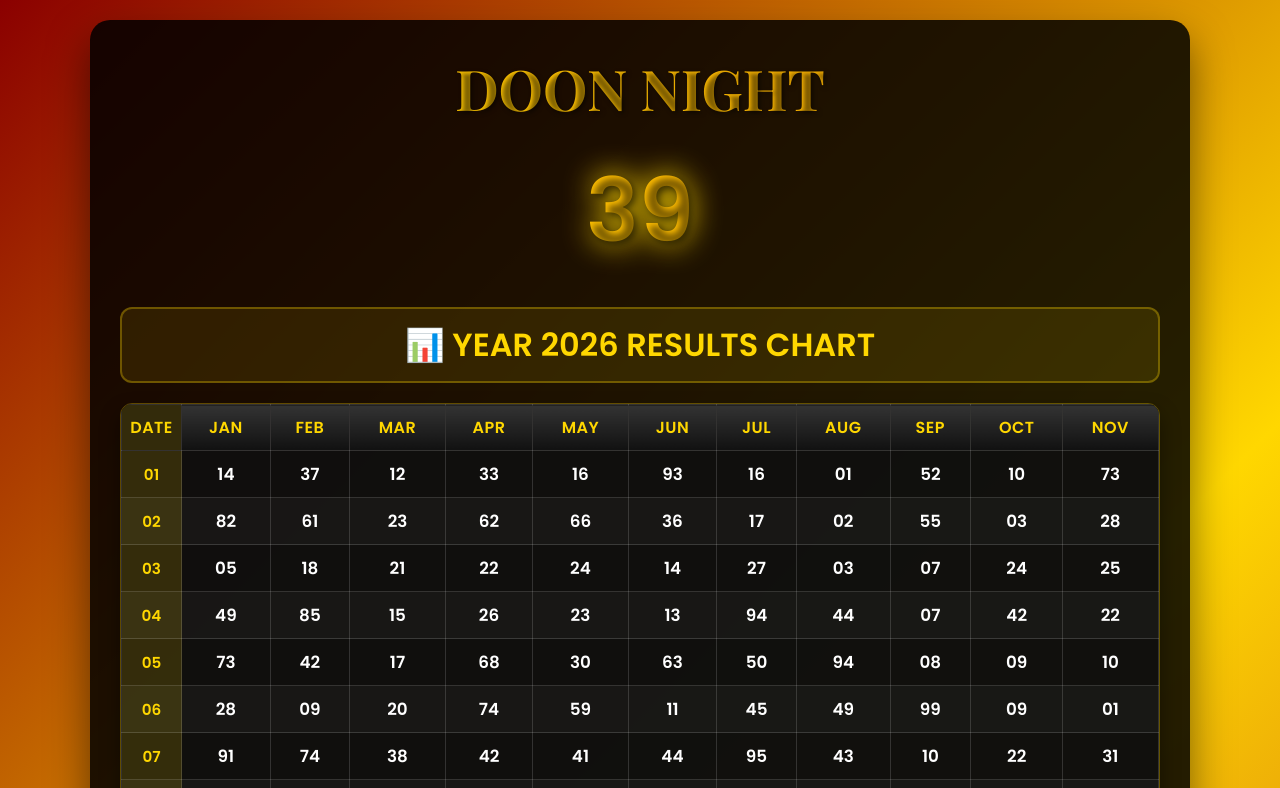
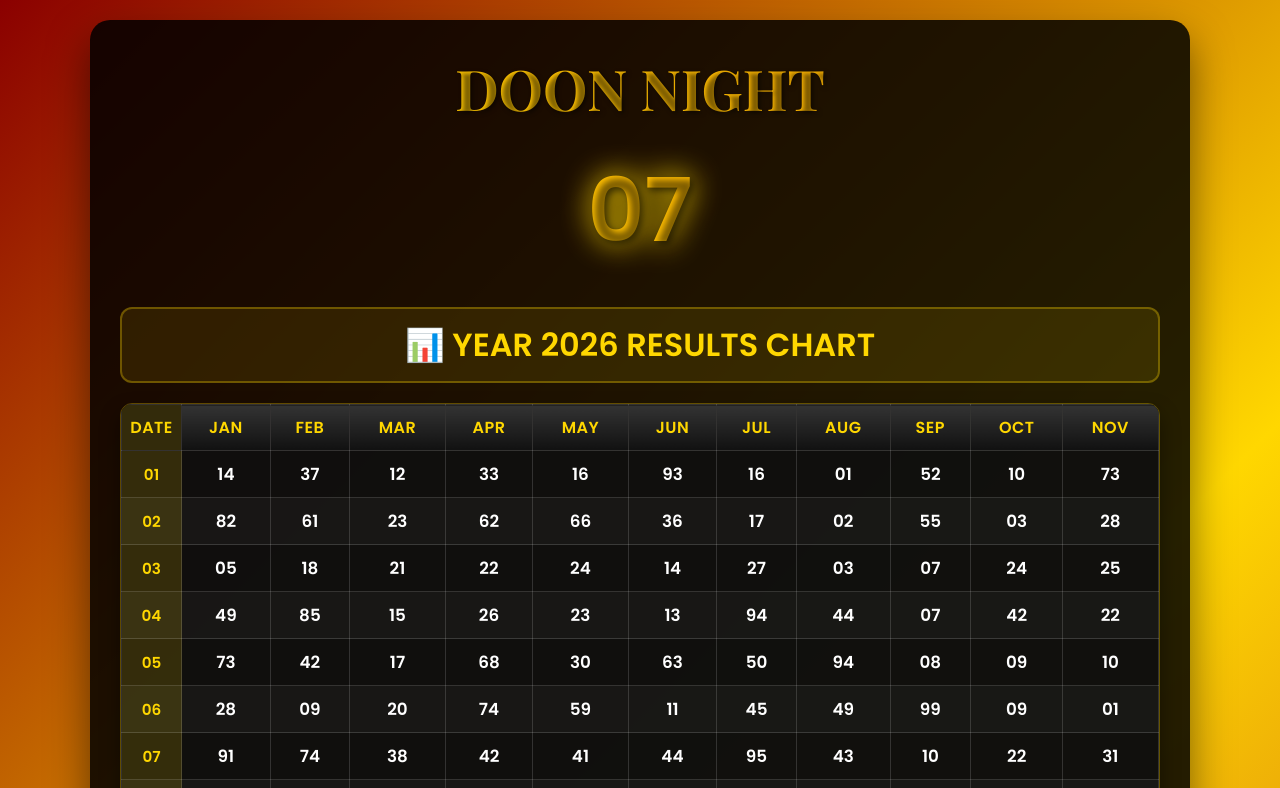
Before and after one commit to rajokdixit-boop/doonnightresults, a plain HTML site: page index.html in a window 1280 px wide. Shown: the top 788 px of the page. Drawn offline with nearby package versions, Linux system fonts and the light colour scheme.

Commit message:
Update index.html

```diff
--- a/index.html
+++ b/index.html
@@ -157,8 +157,8 @@
         <h1>DOON NIGHT</h1>
 
         <div class="current-section">
-            <div class="RESULT" id="currentNum"<39</div>
-            <p class="astrology-text">✨ TODAY'S RESULT (21 November) ✨</p>
+            <div class="RESULT" id="currentNum"<07</div>
+            <p class="astrology-text">✨ TODAY'S RESULT (22 November) ✨</p>
             <p class="astrology-text">RESULT TIME 1:00 PM</p>
         </div>
 
@@ -181,7 +181,7 @@
         </div>
 
         <div class="update-info">
-            Last Updated: November 21, 2026 1:00 PM IST<br>
+            Last Updated: November 22, 2026 1:00 PM IST<br>
             👑 DOON NIGHT | Daily 1 PM Results | Delhi, India
         </div>
     </div>
@@ -196,7 +196,7 @@
         // =========================================================
         // TODAY'S RESULT & ACTIVE MONTH DATA
         // =========================================================
-        const TODAY_RESULT = "39"; // Update today's result here
+        const TODAY_RESULT = "07"; // Update today's result here
 
         // HISTORICAL MONTHS DATA
         const januaryResults   = ["14", "82", "05", "49", "73", "28", "91", "60", "34", "17", "52", "88", "02", "39", "65", "41", "70", "23", "96", "11", "58", "84", "09", "31", "67", "45", "78", "20", "93", "15", "50"];
@@ -211,7 +211,7 @@
         const octoberResults   = ["10", "03", "24", "42", "09", "09", "22", "42", "13", "44", "90", "69", "92", "22", "91", "13", "31", "24", "19", "23", "36", "39", "07", "06", "10", "03", "05", "06", "34", "25"];
 
         // NOVEMBER 2026 (Active month - Update results day by day)
-        const novemberResults  = ["73", "28", "25", "22", "10", "01", "31", "13", "09", "07", "33", "37", "23", "23R", "32", "21", "42", "11", "12", "17", "39", "--", "--", "--", "--", "--", "--", "--", "--", "--"];
+        const novemberResults  = ["73", "28", "25", "22", "10", "01", "31", "13", "09", "07", "33", "37", "23", "23R", "32", "21", "42", "11", "12", "17", "39", "07", "--", "--", "--", "--", "--", "--", "--", "--"];
 
         // Set top main result
         document.getElementById('currentNum').textContent = TODAY_RESULT;
```
